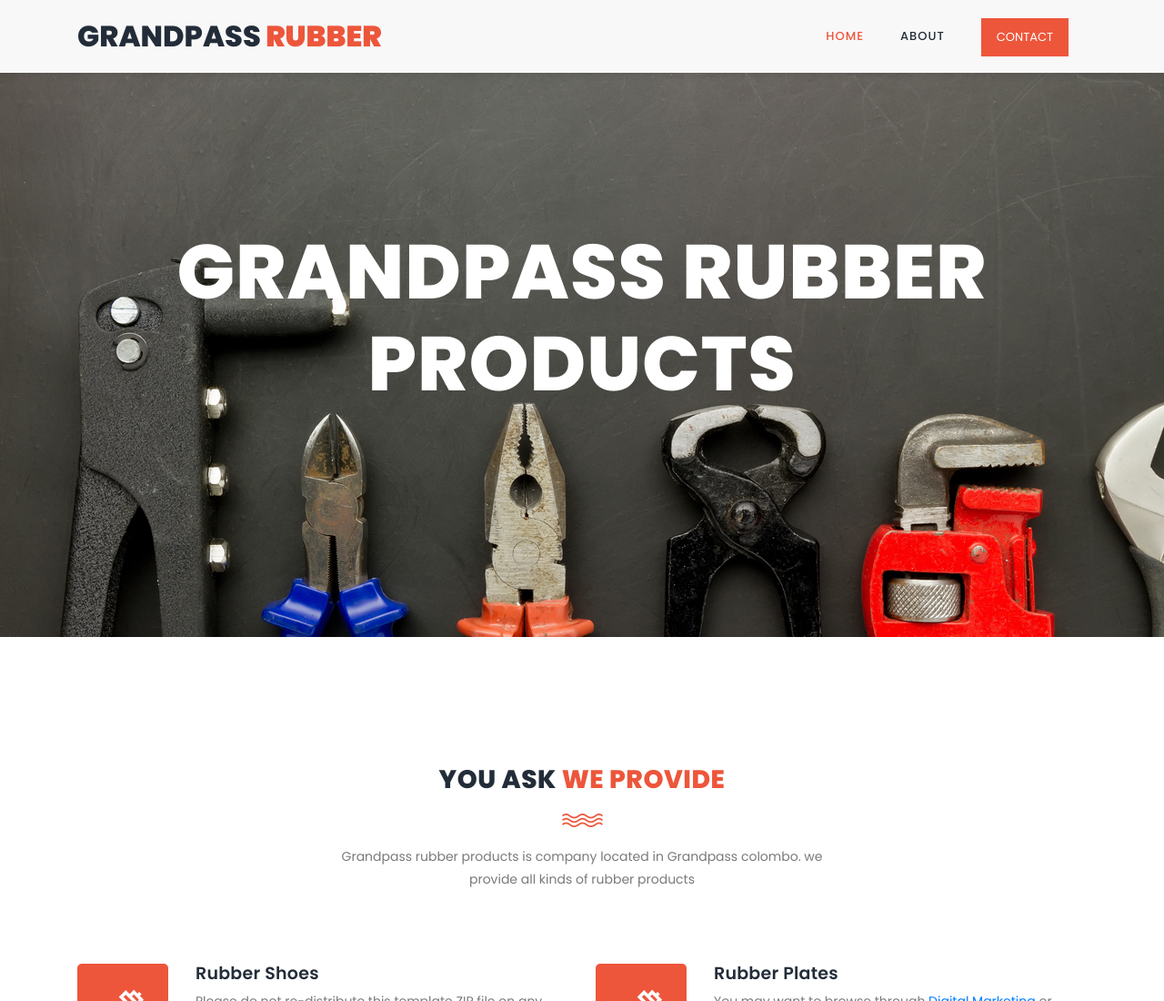
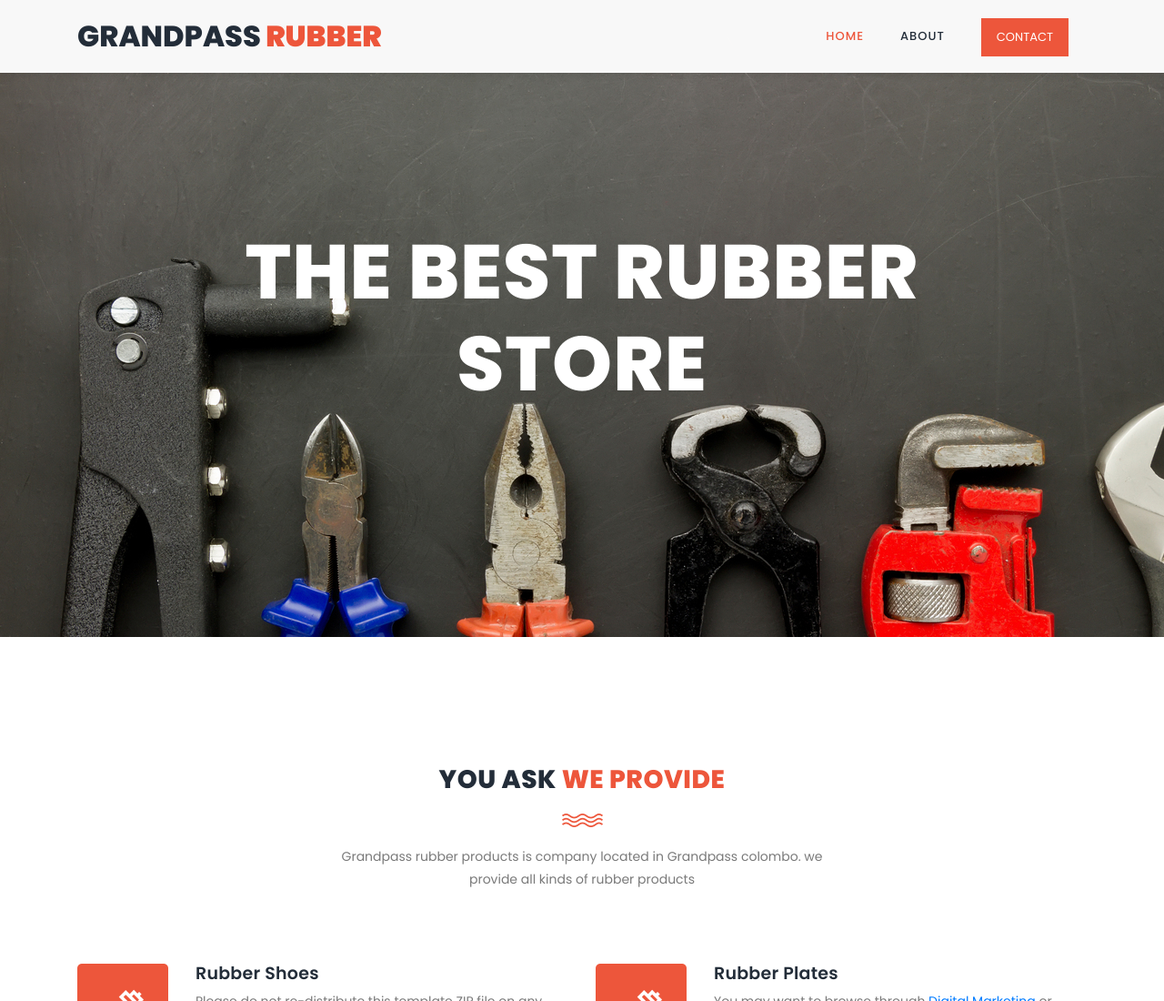
Before and after one commit to sahanruwantha/sahanruwanthasilva.github.io, a plain HTML site: page index.html in a window 1280 px wide. Shown: the top 1100 px of the page at 91% size. Drawn offline with Linux system fonts and the light colour scheme.

Commit message:
Update index.html

```diff
--- a/index.html
+++ b/index.html
@@ -79,7 +79,7 @@ https://templatemo.com/tm-548-training-studio
 
         <div class="header-text">
             <div class="caption">
-                <h2>Grandpass Rubber Products</h2>
+                <h2>The best rubber store</h2>
                 <h2></h2>
                 <div class="main-button scroll-to-section">
                 </div>
```
